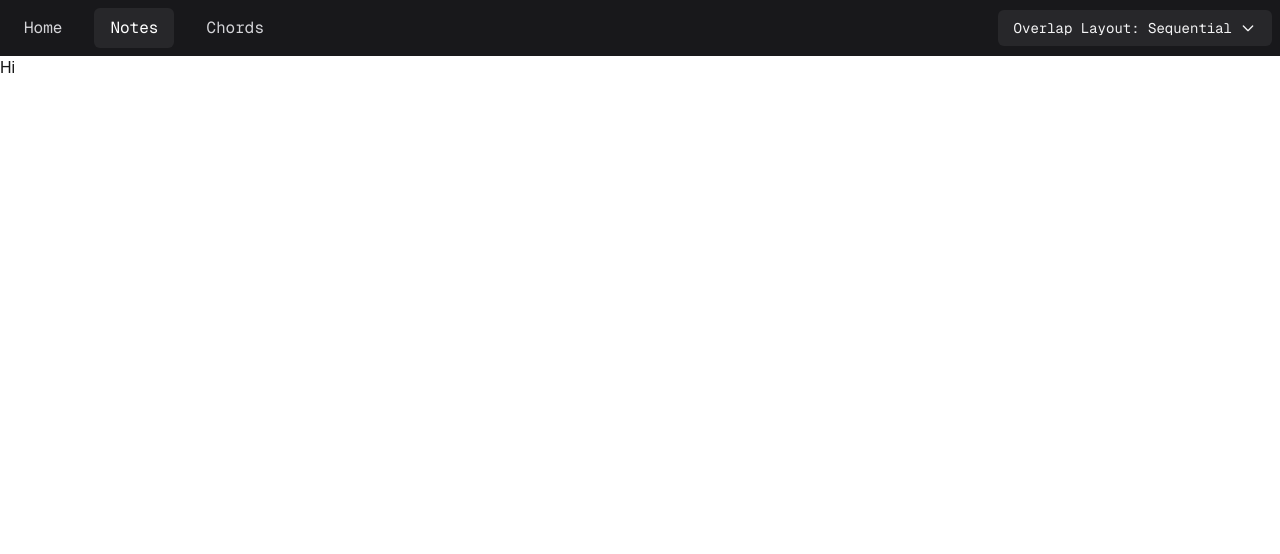
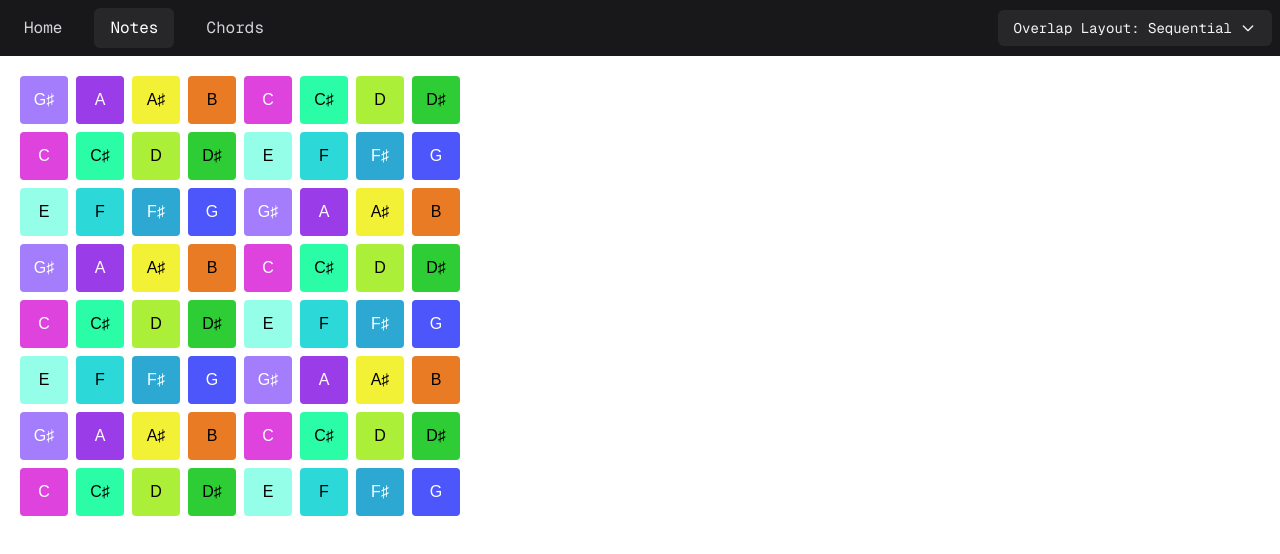
Before and after one commit to leouofa/gridbeat, a Next.js app: page /notes in a window 1280 px wide. Shown: the top 554 px of the page. Built offline with nearby package versions, Linux system fonts and the light colour scheme.

Commit message:
grid is now displayed under the notes menu

```diff
--- a/app/notes/page.tsx
+++ b/app/notes/page.tsx
@@ -1,7 +1,9 @@
+import Grid from "@/components/Grid";
+
 export default function NotesHome() {
   return (
     <div>
-      <h1>Hi</h1>
+      <Grid />
     </div>
   );
 }
```
